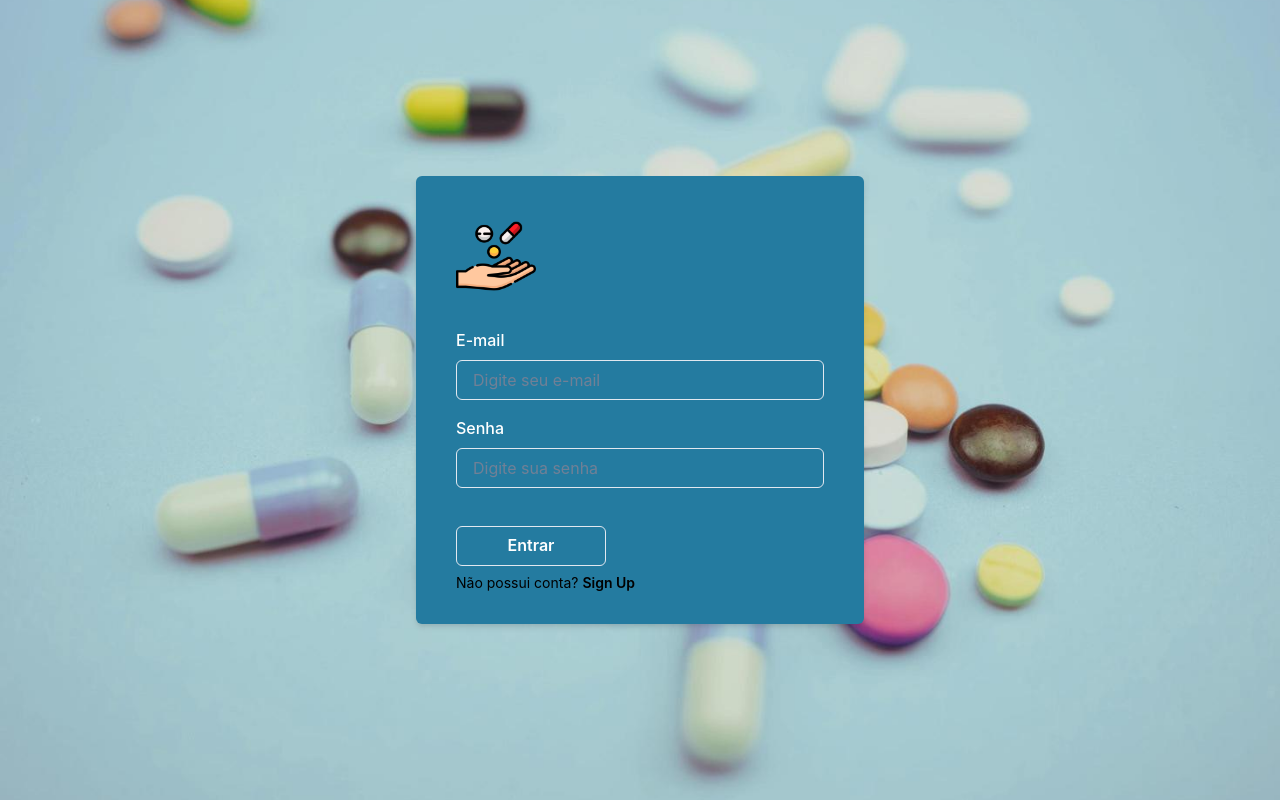
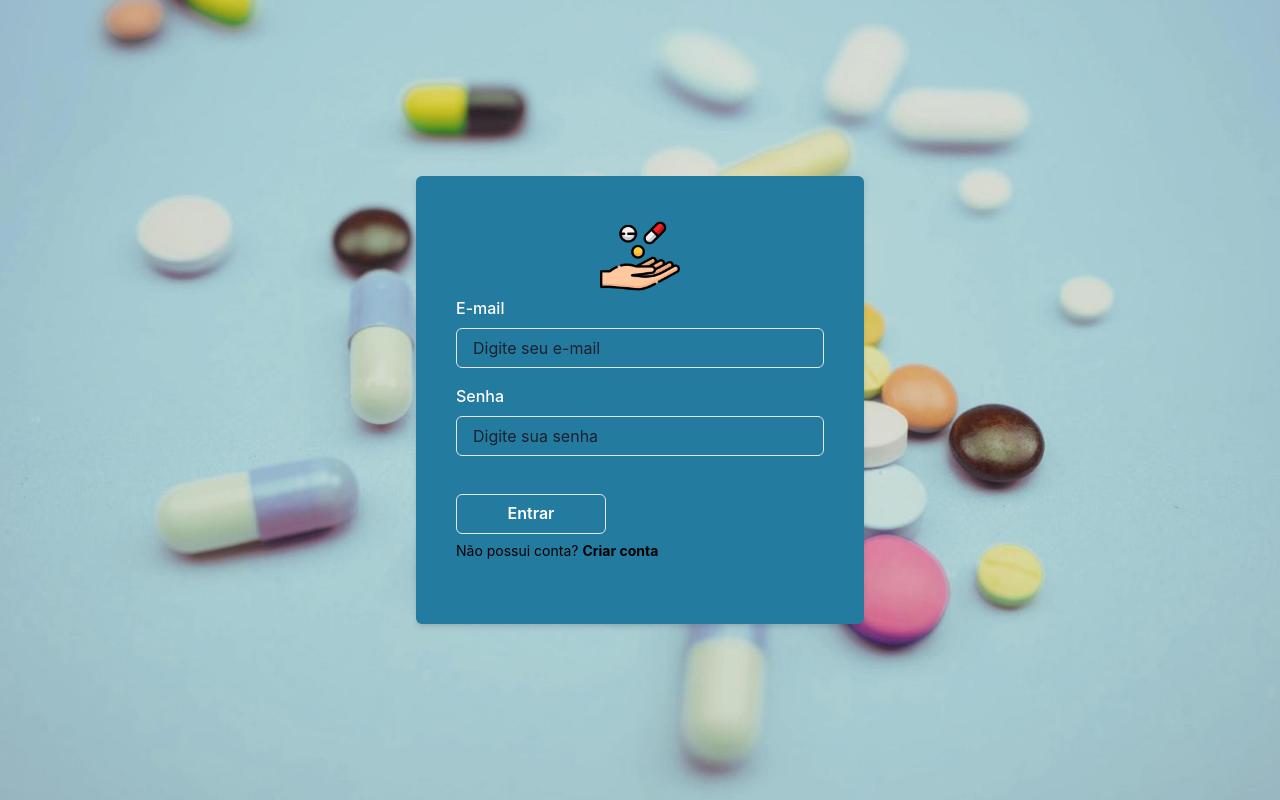
Before and after one commit to belima93/UNIVESP-PI-DRP04-PJI240-SALA-004GRUPO-008, a React (Vite) app in the folder RemediosPI1-Front/: page / in a window 1280 px wide. Built offline with nearby package versions, Linux system fonts and the light colour scheme.

Commit message:
Layout finalizado

```diff
--- a/RemediosPI1-Front/src/pages/Login/index.tsx
+++ b/RemediosPI1-Front/src/pages/Login/index.tsx
@@ -27,8 +27,14 @@ export default function Login() {
           p='10'
           borderRadius='md'
           boxShadow='md'
-          alignItems='center'
         >
+          <Image
+            src={Logo}
+            alt='Imagem mãos com remédio'
+            boxSize='80px'
+            mb='8'
+            margin='0 auto'
+          />
 
           <Formik
             initialValues={initialValues}
@@ -37,23 +43,39 @@ export default function Login() {
           >
 
             <Form>
-              <Image
-                src={Logo}
-                alt='Imagem mãos com remédio'
-                boxSize='80px'
-                mb='8'
-              />
 
               <FormControl h='60px'>
                 <FormLabel htmlFor='email' color='#fff'>E-mail</FormLabel>
-                <Field as={Input} id='email' name='email' type='text' placeholder='Digite seu e-mail' />
-                {/* {errors.nome && touched.nome && <Text color='#ff0000' fontSize={14} fontWeight='500' pl={1}>{errors.nome}</Text>} */}
+                <Field
+                  as={Input}
+                  id='email'
+                  name='email'
+                  type='text'
+                  placeholder='Digite seu e-mail'
+                  sx={{
+                    '::placeholder': {
+                      color: 'gray.800'
+                    },
+                  }}
+                />
+                {/* {errors.email && touched.email && <Text color='#ff0000' fontSize={14} fontWeight='500' pl={1}>{errors.email}</Text>} */}
               </FormControl>
 
               <FormControl mt={7} h='60px'>
                 <FormLabel htmlFor='password' color='#fff'>Senha</FormLabel>
-                <Field as={Input} id='password' name='password' type='password' placeholder='Digite sua senha' />
-                {/* {errors.nome && touched.nome && <Text color='#ff0000' fontSize={14} fontWeight='500' pl={1}>{errors.nome}</Text>} */}
+                <Field
+                  as={Input}
+                  id='password'
+                  name='password'
+                  type='password'
+                  placeholder='Digite sua senha'
+                  sx={{
+                    '::placeholder': {
+                      color: 'gray.800'
+                    },
+                  }}
+                />
+                {/* {errors.password && touched.password && <Text color='#ff0000' fontSize={14} fontWeight='500' pl={1}>{errors.password}</Text>} */}
               </FormControl>
 
               <Button
@@ -70,9 +92,11 @@ export default function Login() {
                 Entrar
               </Button>
 
-              <Text color='#000' fontSize='sm' mt='6px'>Não possui conta? <Link fontWeight="semibold">Sign Up</Link></Text>
+              <Text color='#000' fontSize='sm' mt='6px'>Não possui conta? <Link fontWeight="bold">Criar conta</Link></Text>
 
             </Form>
+
+
 
           </Formik>
 
```
